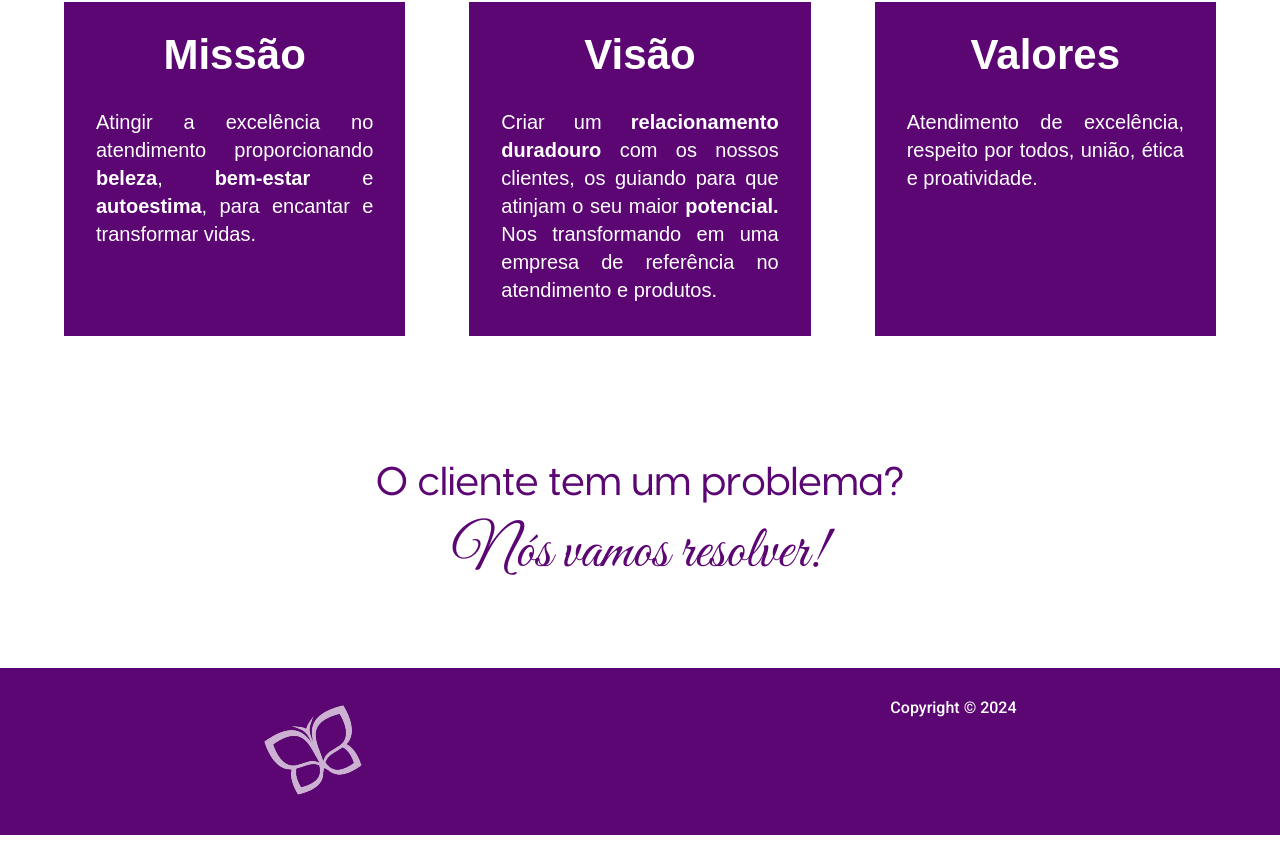
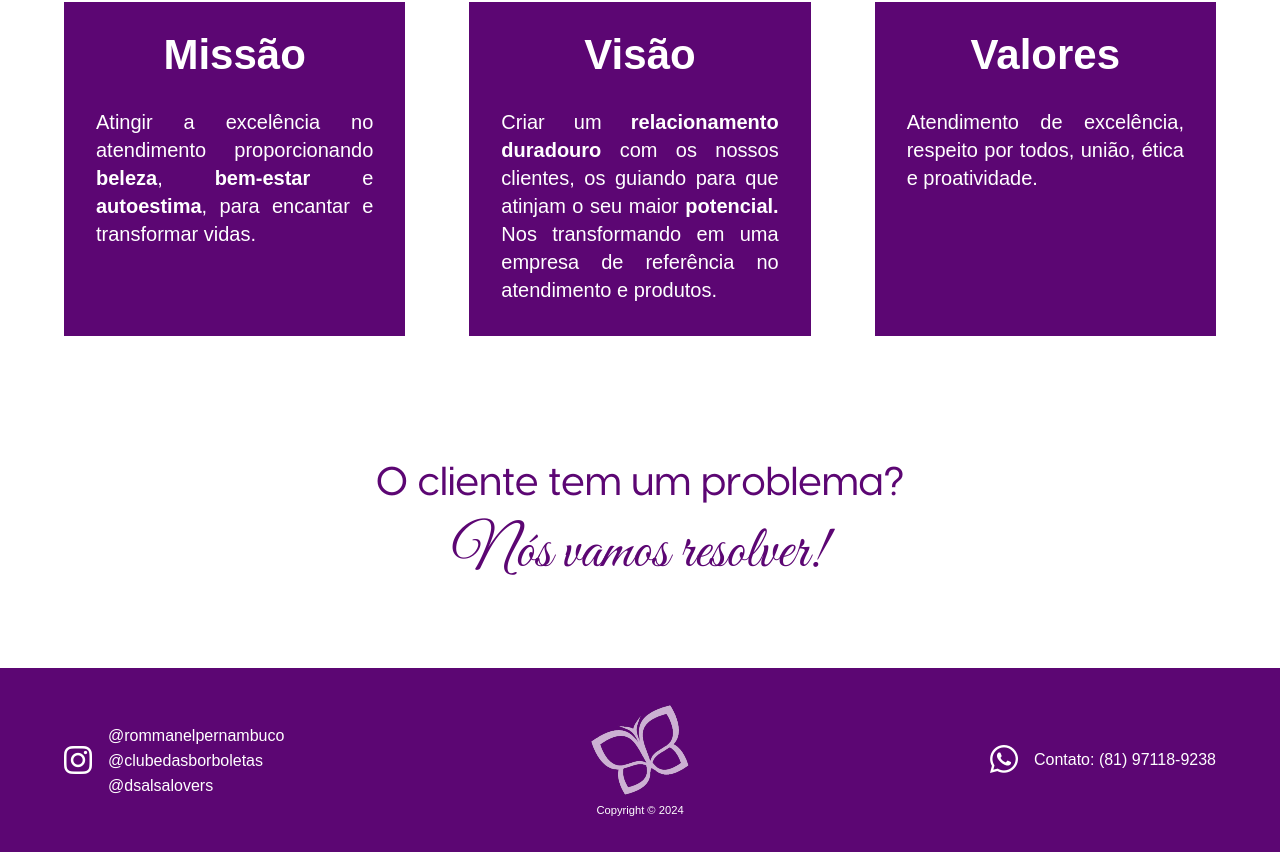
Before and after one commit to Znilcosta/site-processos-internos, a React (Create React App) app: page / in a window 1280 px wide. Shown: the part 164-1016 px from the top of the page. Built offline with nearby package versions, Linux system fonts and the light colour scheme; a web font is replaced by a local one.

Commit message:
Finalização do Footer

```diff
--- a/public/index.html
+++ b/public/index.html
@@ -5,6 +5,7 @@
     <meta name="viewport" content="width=device-width, initial-scale=1" />
     <link href="https://fonts.googleapis.com/css2?family=Great+Vibes&family=Roboto:ital,wght@0,100;0,300;0,400;0,500;0,700;0,900;1,100;1,300;1,400;1,500;1,700;1,900&display=swap" rel="stylesheet">
     <link rel="stylesheet" href="https://cdnjs.cloudflare.com/ajax/libs/meyer-reset/2.0/reset.min.css">
+    <link rel="stylesheet" href="https://cdnjs.cloudflare.com/ajax/libs/font-awesome/6.5.1/css/all.min.css" integrity="sha512-DTOQO9RWCH3ppGqcWaEA1BIZOC6xxalwEsw9c2QQeAIftl+Vegovlnee1c9QX4TctnWMn13TZye+giMm8e2LwA==" crossorigin="anonymous" referrerpolicy="no-referrer" />
     <title>Grupo Salsa - Processos</title>
   </head>
   <body>
--- a/src/components/Footer.jsx
+++ b/src/components/Footer.jsx
@@ -6,11 +6,37 @@ import "../styles/Footer.css";
 function Footer() {
   return (
     <footer className="footer">
-      <div>
+      <div className="insta">
+        <span>
+          <i class="fa-brands fa-instagram fa-2xl"></i>
+        </span>
+        <ul>
+          <li>
+            <a href="https://www.instagram.com/rommanelpernambuco/">
+              @rommanelpernambuco
+            </a>
+          </li>
+          <li>
+            <a href="https://www.instagram.com/clubedasborboletas/">
+              @clubedasborboletas
+            </a>
+          </li>
+          <li>
+            <a href="https://www.instagram.com/dsalsalovers/">@dsalsalovers</a>
+          </li>
+        </ul>
+      </div>
+      <div className="section-image">
         <img src={logo} alt="Logo do Grupo Salsa" />
+        <p className="copyright">Copyright © 2024</p>
       </div>
-      <div>
-        <p className="roboto-medium">Copyright © 2024</p>
+      <div className="contact">
+        <span>
+          <i class="fa-brands fa-whatsapp fa-2xl"></i>
+        </span>
+        <p>
+          Contato: <a href="tel:+5581971189238">(81) 97118-9238</a>
+        </p>
       </div>
     </footer>
   );
--- a/src/components/Navbar.jsx
+++ b/src/components/Navbar.jsx
@@ -21,7 +21,7 @@ function Navbar() {
             <a href="#">IT</a>
           </li>
           <li>
-            <a href="#">VIDEOS</a>
+            <a href="#">AULAS</a>
           </li>
         </ul>
       </div>
--- a/src/styles/Footer.css
+++ b/src/styles/Footer.css
@@ -1,14 +1,59 @@
-.roboto-medium {
-    font-family: "Roboto", sans-serif;
+.footer {
+    font-family: "Montserrat", sans-serif;
     font-weight: 500;
     font-style: normal;
     color: #fff;
-}
 
-.footer {
     background-color: #5c0673;
     display: flex;
     justify-content: space-around;
+    align-items: center;
 
     padding: 2rem 0;
 }
+
+.footer div {
+    width: 30%;
+}
+
+.footer a {
+    text-decoration: none;
+    color: #fff;
+}
+
+.section-image {
+    display: flex;
+    flex-direction: column;
+    align-items: center;
+}
+
+.insta {
+    display: flex;
+    align-items: center;
+
+    padding-left: 4rem;
+
+    line-height: 25px;
+}
+
+.insta span {
+    padding-right: 1rem;
+}
+
+.copyright {
+    font-size: 0.7rem;
+    text-align: center;
+
+    line-height: 20px;
+}
+
+.contact {
+    display: flex;
+    justify-content: end;
+
+    padding-right: 4rem;
+}
+
+.contact span {
+    margin-right: 1rem;
+}
```
